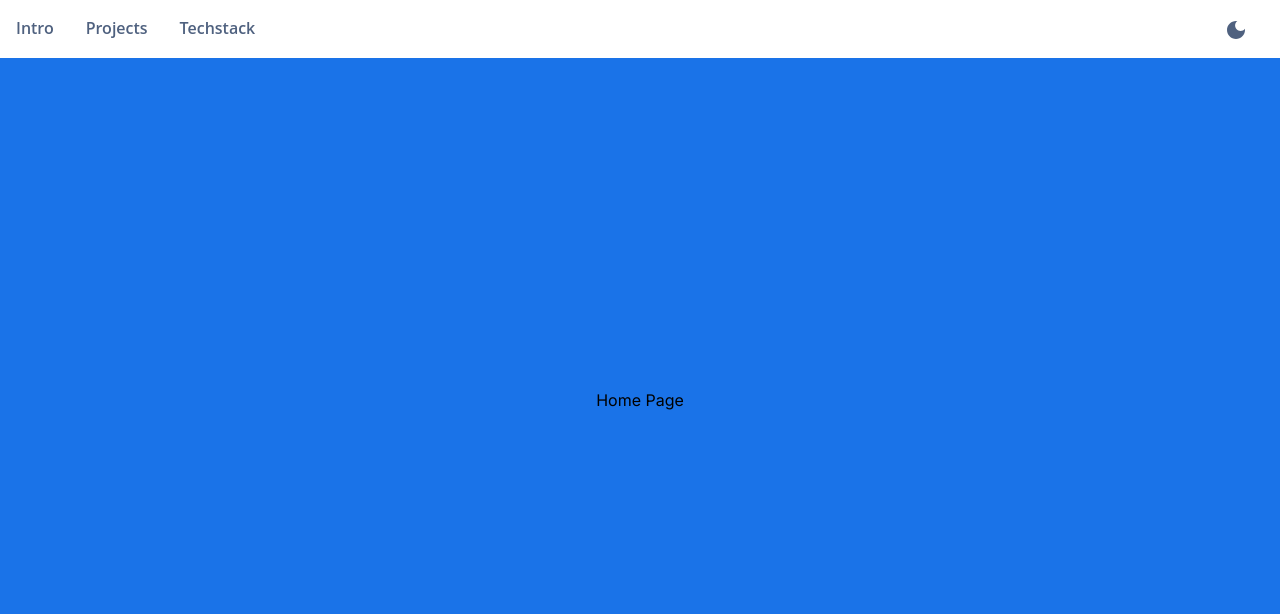
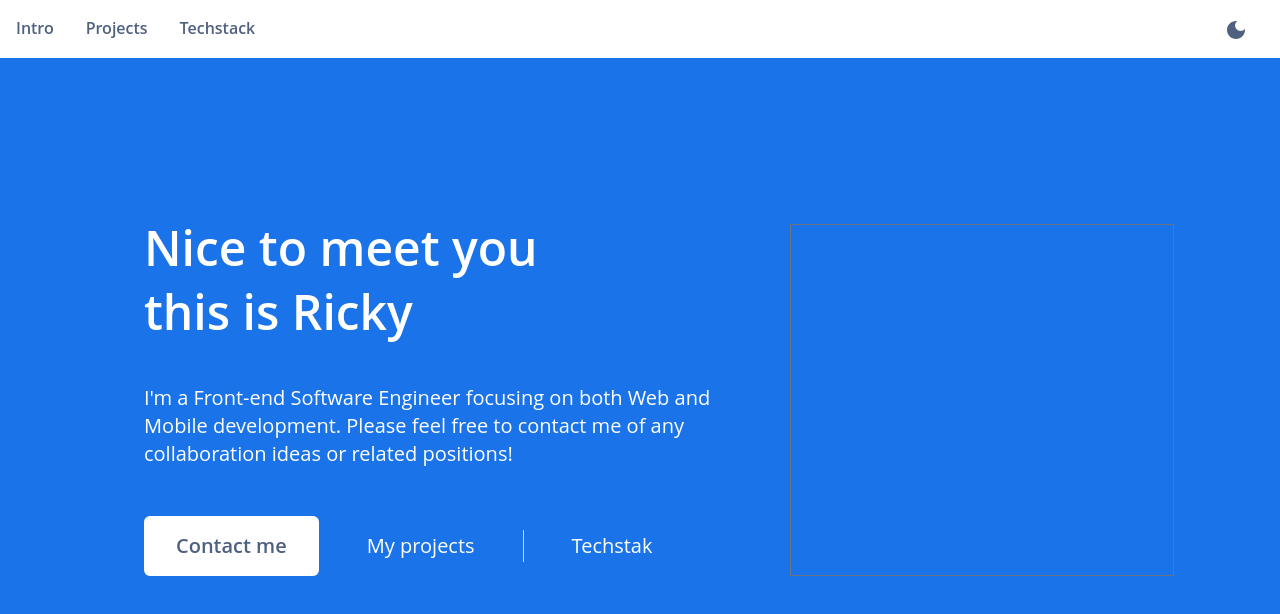
Before and after one commit to saamonlover/saamonlover, a Next.js app: page / in a window 1280 px wide. Shown: the top 614 px of the page. Built offline with nearby package versions, Linux system fonts and the light colour scheme.

Commit message:
feat: build intro section w/ an image placeholder (only dark mode now)

```diff
--- a/src/app/Home.client.js
+++ b/src/app/Home.client.js
@@ -3,6 +3,7 @@
 import React, { useState, useEffect } from 'react'
 
 import Navbar from '../components/navbar'
+import Intro from '../components/intro'
 
 export default function Home() {
   const [darkMode, setDarkMode] = useState(false)
@@ -19,10 +20,10 @@ export default function Home() {
           ? 'var(--dark-background)'
           : 'var(--light-background)',
       }}
-      className='min-h-screen flex flex-col items-center justify-center text-center'
+      className='min-h-screen flex flex-col justify-center text-center'
     >
       <Navbar darkMode={darkMode} setDarkMode={setDarkMode} />
-      <h1>Home Page</h1>
+      <Intro darkMode={darkMode} />
     </div>
   )
 }
--- /dev/null
+++ b/src/components/intro.jsx
@@ -0,0 +1,45 @@
+import React from 'react'
+
+const Intro = ({ darkMode }) => {
+  const headlinerStyle = 'font-semibold text-5xl'
+  const contentStyle = 'font-medium text-xl'
+
+  return (
+    <div className='pl-36'>
+      <div className='text-intro-dark-font-color'>
+        <div className='flex flex-row'>
+          <div className='font-open-sans flex flex-col items-start'>
+            <div className={`${headlinerStyle} pb-4`}>Nice to meet you</div>
+            <div className={`${headlinerStyle} pb-12`}>this is Ricky</div>
+
+            <div className={`${contentStyle} text-left`}>
+              I'm a Front-end Software Engineer focusing on both Web and <br />{' '}
+              Mobile development. Please feel free to contact me of any <br />
+              collaboration ideas or related positions!
+            </div>
+
+            <div className='pt-12'>
+              <div className={`flex flex-row gap-x-12 ${contentStyle}`}>
+                <button className='bg-intro-dark-button-bg text-intro-dark-button-font-color font-semibold rounded-md px-8 py-4'>
+                  Contact me
+                </button>
+                <a href='#' className='py-4'>
+                  My projects
+                </a>
+                <div className='border-l border-gray-300 h-8 self-center'></div>
+                <a href='#' className='py-4'>
+                  Techstak
+                </a>
+              </div>
+            </div>
+          </div>
+
+          {/* TODO: replace the placeholder below with animated image */}
+          <div className='ml-20 w-96 h-160 border border-gray-500'></div>
+        </div>
+      </div>
+    </div>
+  )
+}
+
+export default Intro
--- a/tailwind.config.js
+++ b/tailwind.config.js
@@ -14,9 +14,14 @@ module.exports = {
         'navbar-light-font-color': '#041E49B3',
 
         'intro-dark-font-color': '#FFF',
+        'intro-dark-button-bg': '#FFF',
+        'intro-dark-button-font-color': '#041E49B3',
       },
       fontFamily: {
         'open-sans': ['"Open Sans"', 'sans-serif'],
+      },
+      fontWeight: {
+        'intro-content': 600,
       },
     },
   },
```
